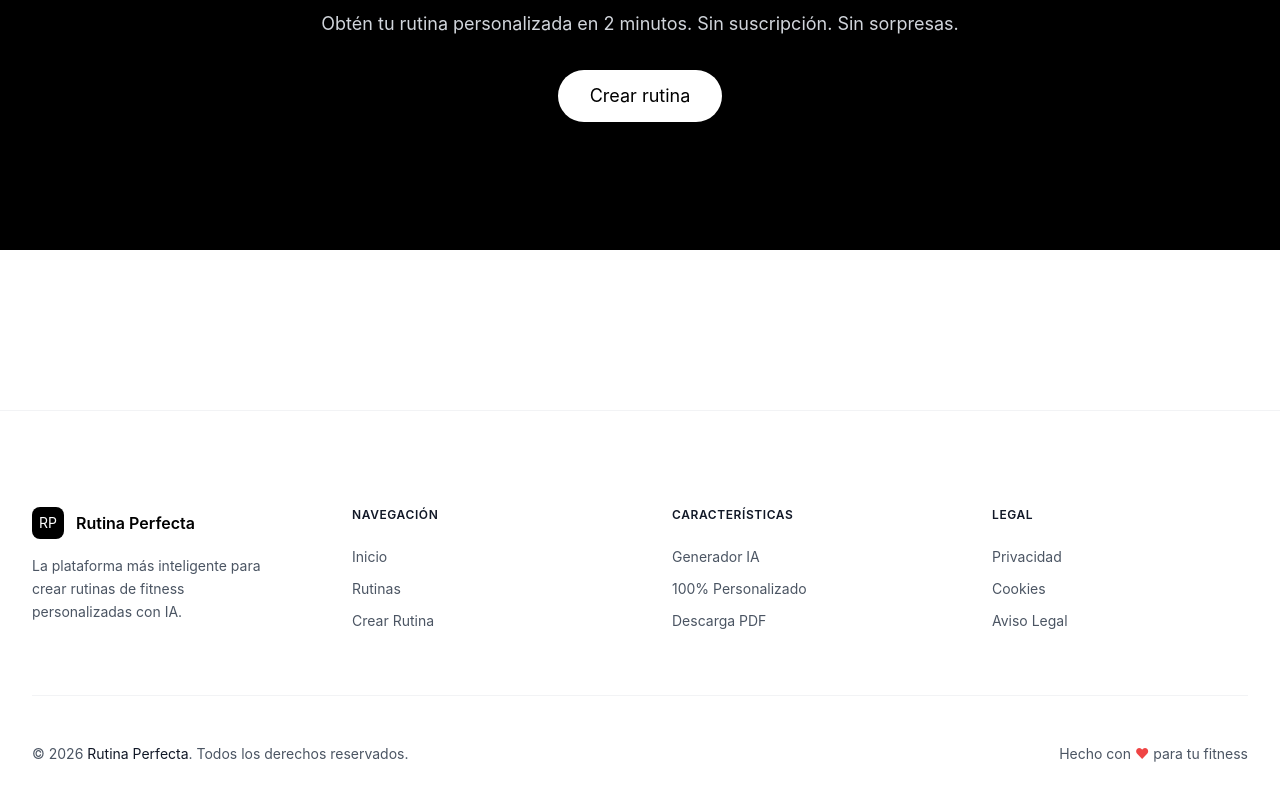
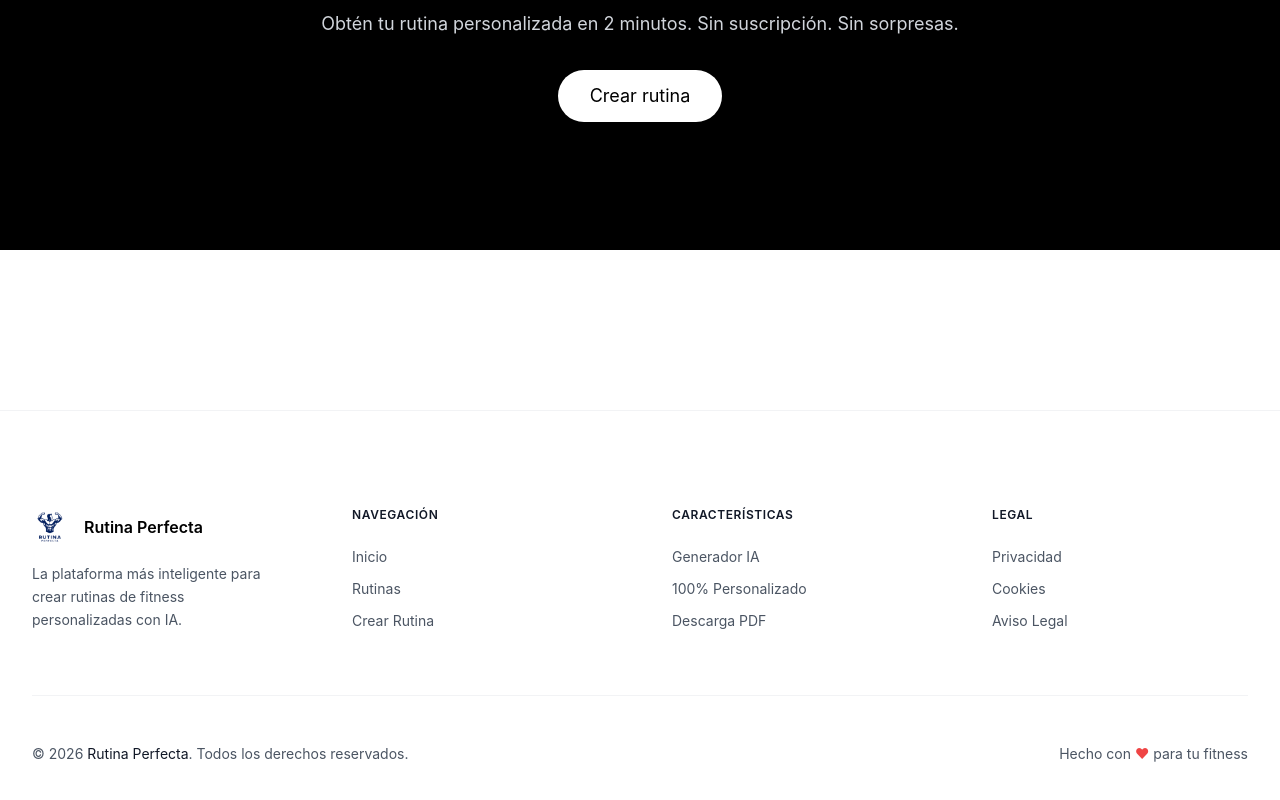
Before and after one commit to jesusmontes5/rutinaperfecta, a Next.js app: page / in a window 1280 px wide. Shown: the part 4051-4851 px from the top of the page. Built offline with nearby package versions, Linux system fonts and the light colour scheme.

Commit message:
Add new logo to Footer component

```diff
--- a/components/Footer.tsx
+++ b/components/Footer.tsx
@@ -2,6 +2,7 @@
 'use client';
 
 import Link from 'next/link';
+import Logo from './Logo';
 
 export default function Footer() {
   const currentYear = new Date().getFullYear();
@@ -15,9 +16,7 @@
             {/* Brand */}
             <div className="space-y-4 sm:col-span-1">
               <div className="flex items-center gap-3">
-                <div className="w-8 h-8 bg-black rounded-lg flex items-center justify-center flex-shrink-0">
-                  <span className="text-white font-700 text-sm">RP</span>
-                </div>
+                <Logo size="small" />
                 <h3 className="font-700 text-black text-base leading-tight">
                   Rutina <br className="md:hidden" />Perfecta
                 </h3>
```
